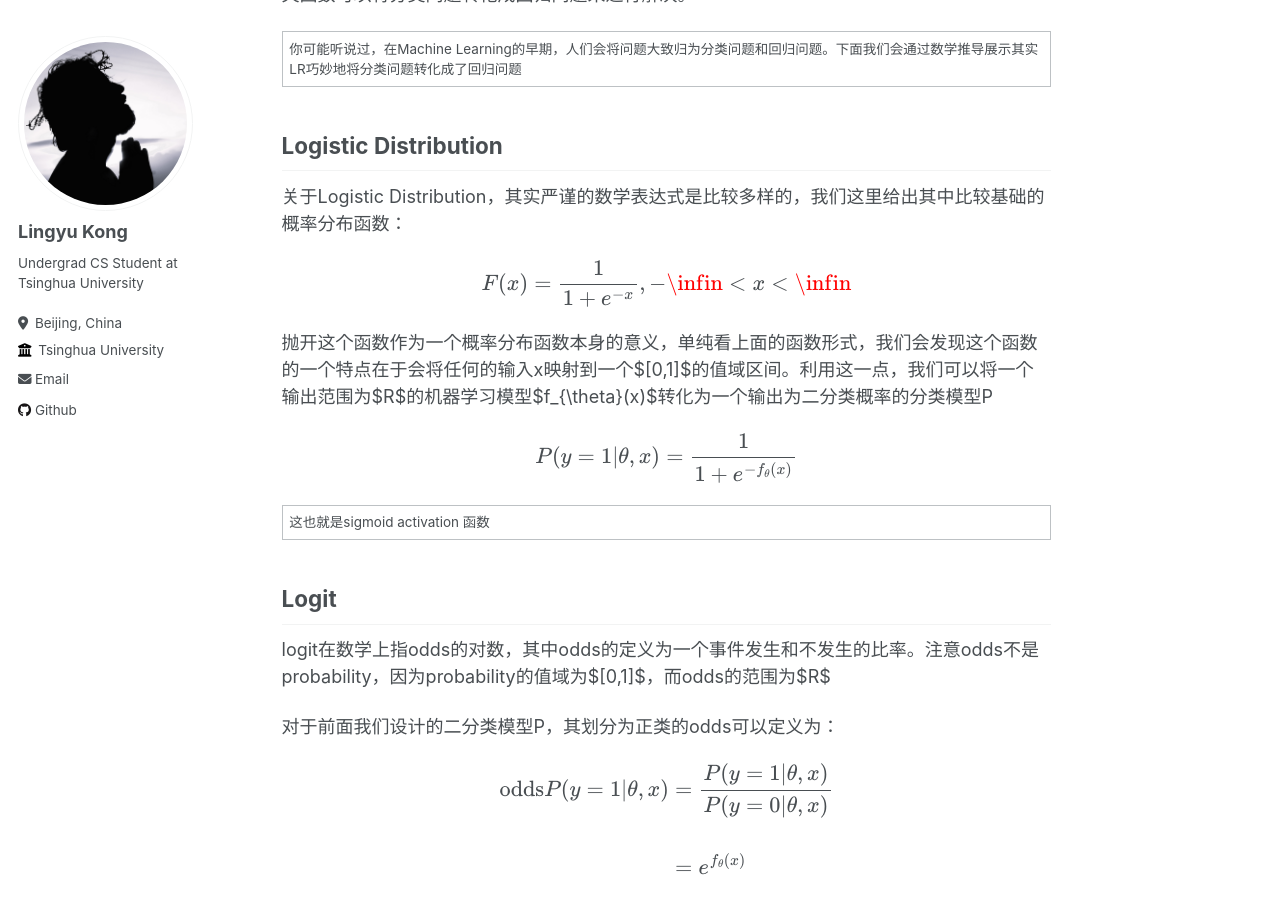
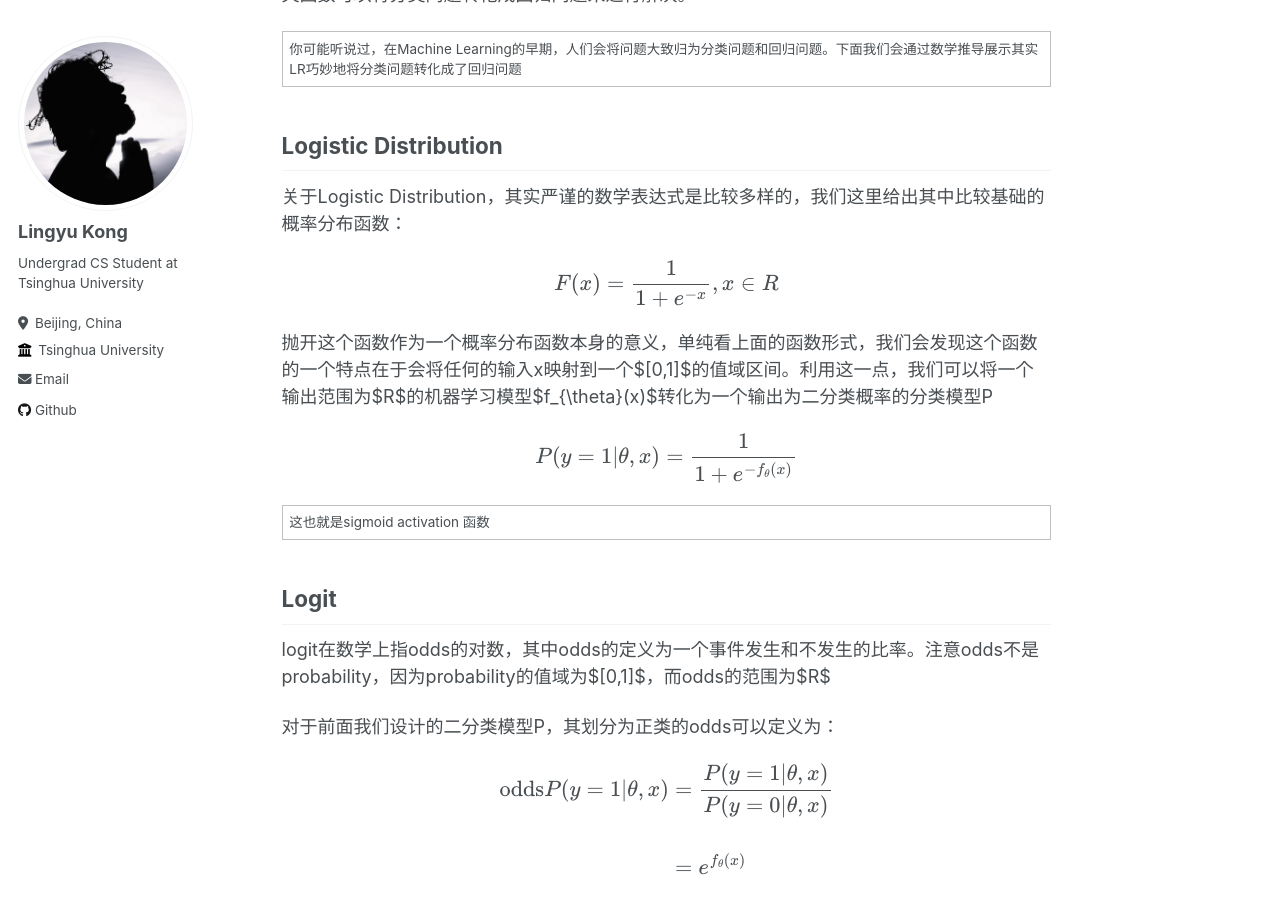
Before and after one commit to Lingyu-Kong/Lingyu-Kong.github.io, a Jekyll site: the page built from _posts/2024-02-26-logit-logistic-regression.md, in a window 1280 px wide and 900 px high, scrolled down 315 px. Built offline with Jekyll 4.4.1, drawn with Linux system fonts in a browser that asks for light colours.

Commit message:
update post

```diff
--- a/_posts/2024-02-26-logit-logistic-regression.md
+++ b/_posts/2024-02-26-logit-logistic-regression.md
@@ -16,7 +16,7 @@ Logistic Regression（以下简称LR）最初是一种用于解决**二分类**
 关于Logistic Distribution，其实严谨的数学表达式是比较多样的，我们这里给出其中比较基础的概率分布函数：
 
 $$
-F(x)=\frac{1}{1+e^{-x}}, -\infin<x<\infin
+F(x)=\frac{1}{1+e^{-x}}, x\in R
 $$
 
 抛开这个函数作为一个概率分布函数本身的意义，单纯看上面的函数形式，我们会发现这个函数的一个特点在于会将任何的输入x映射到一个$[0,1]$的值域区间。利用这一点，我们可以将一个输出范围为$R$的机器学习模型$f_{\theta}(x)$转化为一个输出为二分类概率的分类模型P
```
